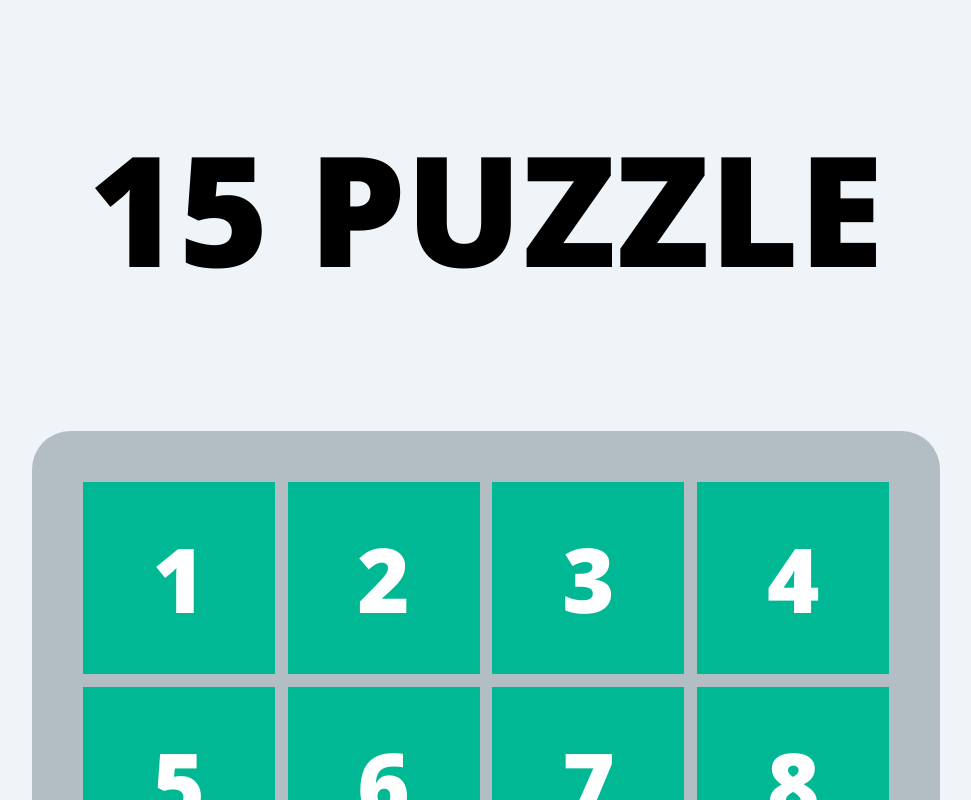
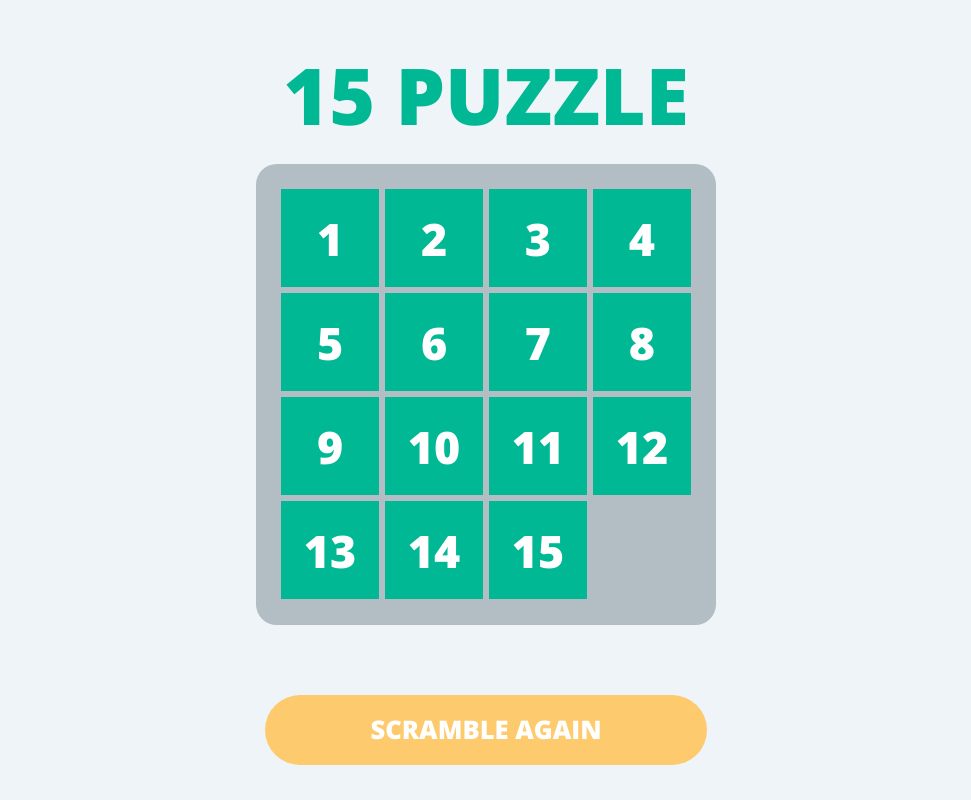
Before and after one commit to carljoeleriksson/fifteen-puzzle, a React (Vite) app: page / in a window 1280 px wide. Shown: the top 800 px of the page, without its empty margins (154-1125 px from the left). Built offline with nearby package versions, Linux system fonts and the light colour scheme.

Commit message:
added responsivity

```diff
--- a/src/App.css
+++ b/src/App.css
@@ -20,6 +20,13 @@ h1 {
     text-transform: uppercase;
     font-weight: bolder;
     font-size: 12vw;
+    margin: 10% 0 4% 0;
+    color: var(--clr-tiles);
+}
+
+h2 {
+    font-size: 6vw;
+    margin: 0;
 }
 
 .btn {
@@ -31,9 +38,9 @@ h1 {
     font-family: var(--ff-primary);
     font-weight: bolder;
     text-transform: uppercase;
-    padding: 2.5% 5%;
-    margin: 5%;
-    font-size: 3vw;
+    padding: 2.5% 15%;
+    margin: 5% 0 10% 0;
+    font-size: 4vw;
 }
 
 .App {
@@ -49,9 +56,11 @@ main{
     display: flex;
     flex-flow: column nowrap;
     justify-content: center;
+    align-items: center;
 }
 
 #board {
+    margin: 0 0 5% 0;
     background-color: var(--clr-tray);
     display: grid;
     justify-items: center;
@@ -75,6 +84,21 @@ main{
 
 /* RESPONSIVE */
 
-@media only screen and (min-width: 768px) {
-
+@media only screen and (min-width: 650px) {
+    h1 {
+        font-size: 4.9rem;
+    }
+    .btn {
+        font-size: 1.6rem;
+    }
+    #board {
+        gap: 0.4rem;
+        padding: 1.6rem;
+        border-radius: 1.3rem;
+    }
+    .tile {
+        width: 6.1rem;
+        height: 6.1rem;
+        font-size: 2.8rem;
+    }
   }
--- a/src/components/Board.jsx
+++ b/src/components/Board.jsx
@@ -6,7 +6,7 @@ import { NUM_TILES, NUM_ROWS, NUM_COLS } from '../utils/constants'
 function Board() {
     //Set a state that holds an array of all tile indexes (keys)
     const [tiles, setTiles] = useState([...Array(NUM_TILES).keys()])
-    const [isStarted, setIsStarted] = useState(false)
+    const [isStarted, setIsStarted] = useState(true)
     const [gameWon, setGameWon] = useState(false)
 
     const boardStyle = {
```
Also changed, not shown: 1 other file (tests, documents, lock files or other folders).
